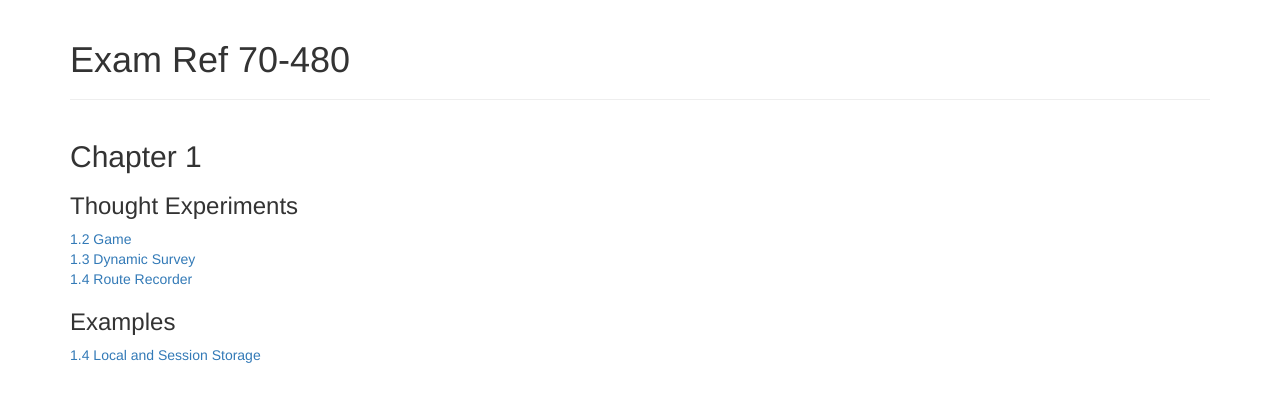
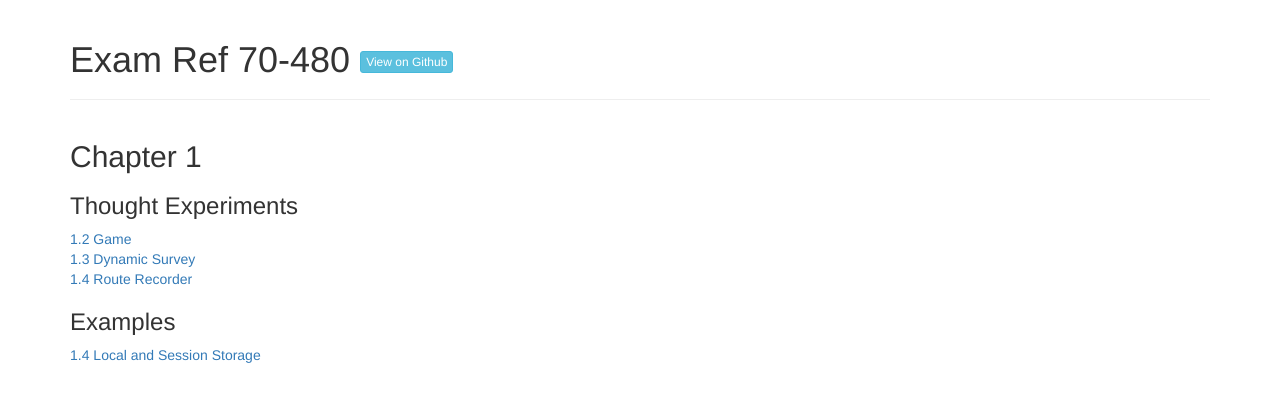
Before and after one commit to forrestab/mcsd-training, a plain HTML site: page index.html in a window 1280 px wide. Drawn offline with nearby package versions, Linux system fonts and the light colour scheme.

Commit message:
Added 'View on Github' button

```diff
--- a/index.html
+++ b/index.html
@@ -11,7 +11,7 @@
                 <div class="row">
                     <div class="col-sm-12">
                         <div class="page-header">
-                            <h1>Exam Ref 70-480</h1>
+                            <h1>Exam Ref 70-480 <a href="https://github.com/forrestab/mcsd-training/tree/gh-pages/70-480" class="btn btn-info btn-xs">View on Github</a></h1>
                         </div>
                     </div>
                 </div>
```
